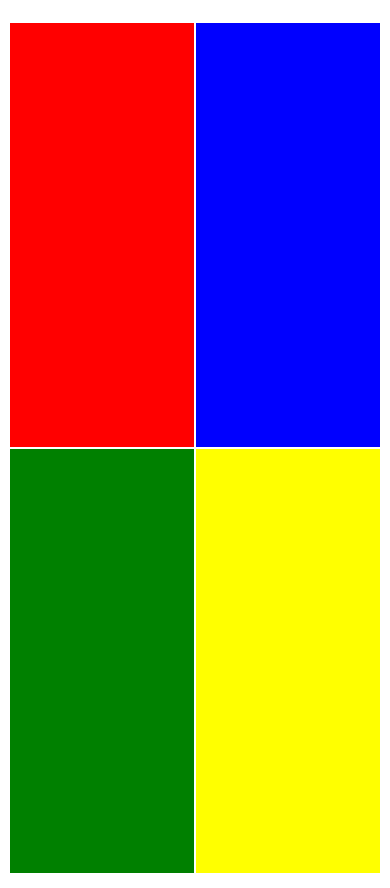
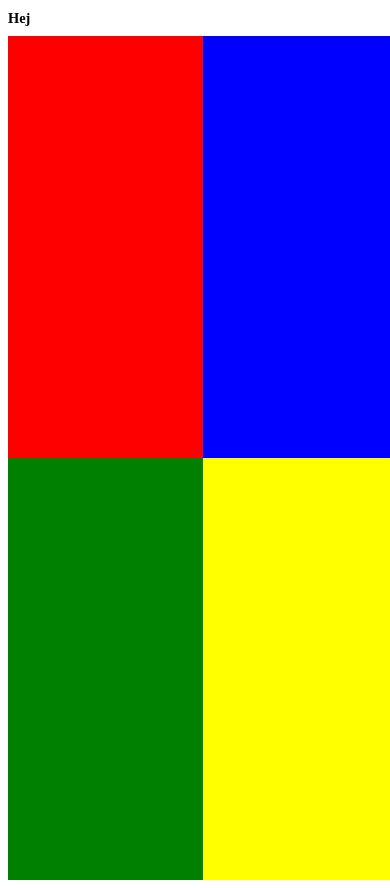
Before and after one commit to Bard1en/responsiv, a plain HTML site: page index.html in a window 390 px wide. Drawn offline with Linux system fonts and the light colour scheme.

Commit message:
responsiv

```diff
--- a/index.html
+++ b/index.html
@@ -9,20 +9,20 @@
 <body>
     <div class="wrapper">
         <header>
-          <h1></h1>
+          <h1>Hej</h1>
         </header>
         <main>
           <section>
-            <table>
-              <tr>
-                 <th class = "röd"> </th>
-                 <th class ="blå"> </th>
-              </tr>
-              <tr>
-               <th class = "grön"> </th>
-               <th class = "gul"> </th>
-              </tr>
-            </table>
+          <p></p>
+          </section>
+          <section>
+            <p></p>
+          </section>
+          <section>
+            <p></p>
+          </section>
+          <section>
+            <p></p>
           </section>
         </main>
         <footer>
--- a/style.css
+++ b/style.css
@@ -1,36 +1,30 @@
 .wrapper{
     width:100%;
     height:100%;
-    margin:0 auto;
-    grid-template-rows: 1fr 1fr 1fr 1fr;
-    grid-template-areas:
-    "header"
-    "nav"
-    "main"
-    "footer";
 }
-.gul{
-    background-color:yellow;
+main{
+   grid-template-columns: 1fr 1fr;
+   grid-template-rows: 1fr 1fr;
+   display:grid;
+}
+section{
     width:50vw;
     height:50vh;
 }
-.röd{
-    background-color:red;
-    width:50vw;
-    height:50vh;
+section:nth-child(1){
+background-color:red;
 }
-.grön{
-    background-color: green;
-    width:50vw;
-    height:50vh;
+section:nth-child(2){
+    background-color:blue;
 }
-.blå{
-    background-color:blue;
-    width:50vw;
-    height:50vh;
+section:nth-child(3){
+    background-color:green;
 }
-table{
-    width:100%;
-    height:100%;
+section:nth-child(4){
+    background-color:yellow;
 }
-@media screen(max-width 800px)
+@media screen and (max-width:800px){
+    h1{
+        font-size:90%;
+    }
+}
```
